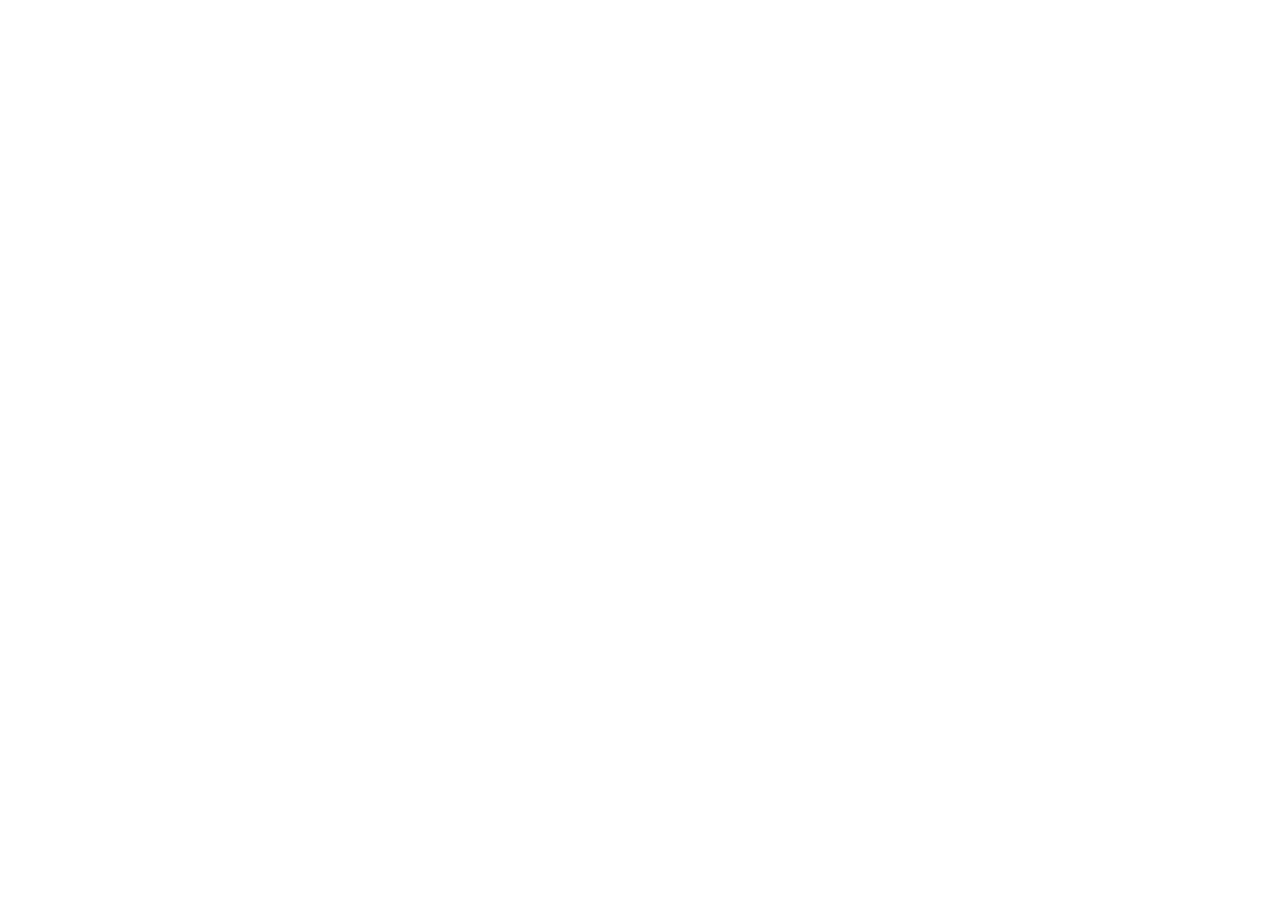
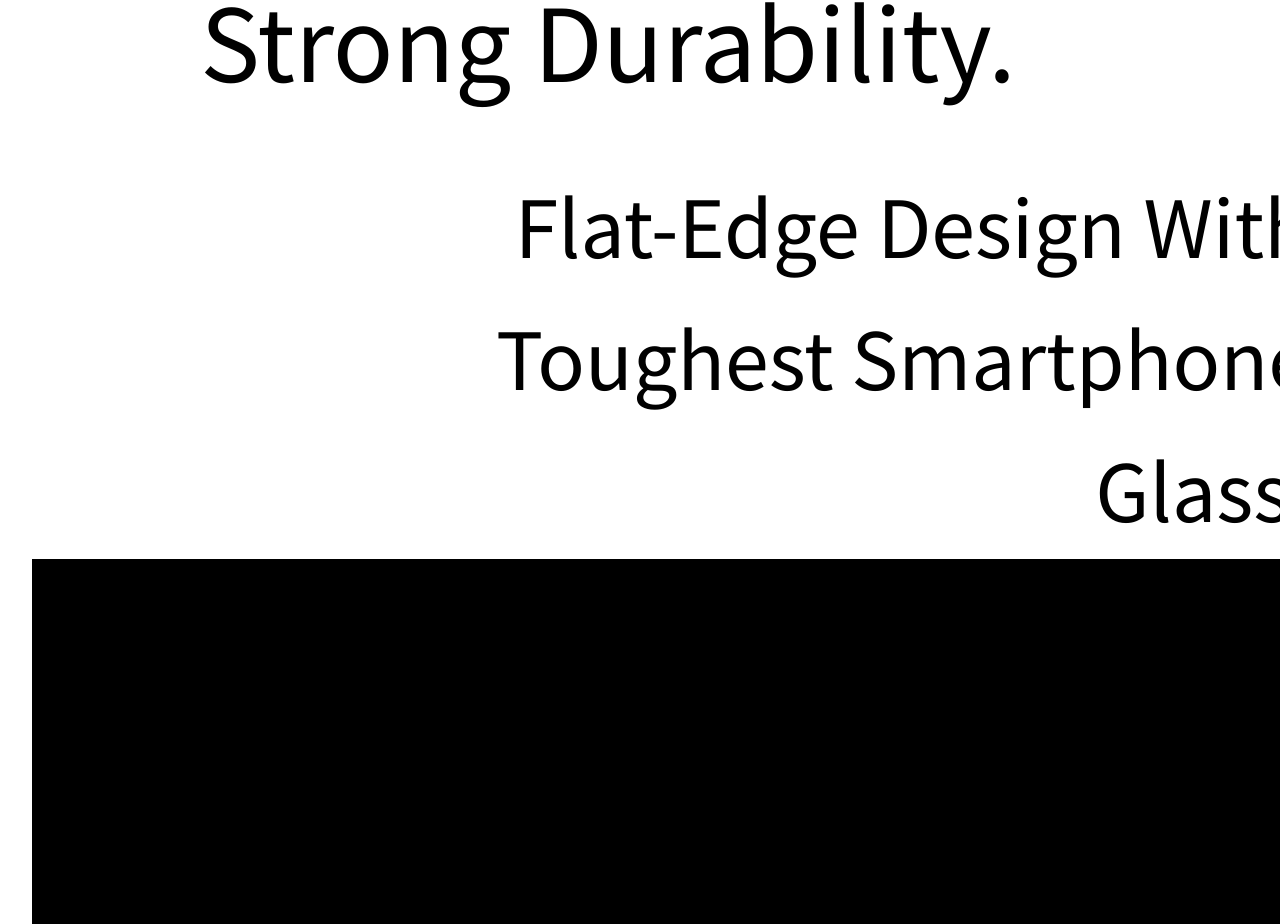
Before and after one commit to Bhairav001/Apple-Iphone-Website, a React (Vite) app in the folder Apple-Iphone-clone/: page / in a window 1280 px wide. Shown: the part 1873-2797 px from the top of the page. Before the commit the page ends 864 px from the top, so only its background shows below. Built offline with nearby package versions, Linux system fonts and the light colour scheme.

Commit message:
added Quote section

```diff
--- a/Apple-Iphone-clone/src/App.jsx
+++ b/Apple-Iphone-clone/src/App.jsx
@@ -1,6 +1,9 @@
 
 import './App.css'
 import BatterySection from './sections/BatterySection'
+import DesignSection from './sections/DesignSection'
+import HeroSection from './sections/HeroSection'
+import Quote from './sections/Quote'
 import { GlobalStyle } from './styles/GlobalStyle'
 
 function App() {
@@ -9,6 +12,9 @@ function App() {
     <>
       <GlobalStyle/>
       <BatterySection/>
+      <HeroSection/>
+      <DesignSection/>
+      <Quote/>
     </>
   )
 }
--- /dev/null
+++ b/Apple-Iphone-clone/src/sections/Quote.jsx
@@ -0,0 +1,132 @@
+import gsap from "gsap";
+import ScrollTrigger from "gsap/ScrollTrigger";
+import React from "react";
+import { useRef } from "react";
+import { useLayoutEffect } from "react";
+import styled, { keyframes } from "styled-components";
+
+const Section = styled.section`
+  width: 100vw;
+  height: 100vh;
+  position: relative;
+
+  display: flex;
+  justify-content: center;
+  align-items: center;
+`;
+
+const TextContainer = styled.div`
+  width: 100vw;
+  height: 100vh;
+
+  display: flex;
+  flex-direction: column;
+  justify-content: center;
+  align-items: center;
+
+  background-color: var(--dark);
+  color: var(--white);
+`;
+const moveUp = keyframes`
+100%{
+    transform: translateY(0);
+}
+`;
+
+const Text = styled.p`
+  width: 50%;
+  font-size: var(--fontlg);
+  position: relative;
+  height: var(--fontmd);
+  overflow: hidden;
+
+  span {
+    position: absolute;
+    transform: translateY(3rem);
+    animation-name: ${moveUp};
+    animation-duration: 2.5s;
+    animation-timing-function: ease;
+    animation-fill-mode: forwards;
+    animation-delay: ${(props) => props.delay};
+    font-family: var(--fontL);
+    background-image: linear-gradient(-45deg, var(--gradient));
+    background-clip: text;
+    -webkit-background-clip: text;
+    -webkit-text-fill-color: transparent;
+  }
+
+  .author {
+    width: 100%;
+    text-align: end;
+    background-image: linear-gradient(-180deg, var(--gradient));
+    font-family: var(--fontR);
+  }
+
+  @media screen and (max-width: 70em) {
+    width: 70%;
+  }
+
+  @media screen and (max-width: 48em) {
+    font-size: var(--fontmd);
+    height: var(--fontsm);
+  }
+  @media screen and (max-width: 40em) {
+    width: 90%;
+  }
+  @media screen and (max-width: 30em) {
+    font-size: var(--fontxs);
+  }
+`;
+
+const Quote = () => {
+  gsap.registerPlugin(ScrollTrigger);
+  const sectionRef = useRef(null);
+
+  useLayoutEffect(() => {
+    let Elem = sectionRef.current;
+
+    let trigger = ScrollTrigger.create({
+      trigger: Elem,
+      start: "top top",
+      pin: true,
+      pinSpacing: false,
+    });
+
+    return () => {
+      if (trigger) trigger.kill();
+    };
+  }, []);
+
+  return (
+    <Section ref={sectionRef}>
+      <TextContainer>
+        <Text delay="0s">
+          {" "}
+          <span>&#8220; You can't connect the dots looking forward;</span>{" "}
+        </Text>
+        <Text delay="0.4s">
+          {" "}
+          <span>
+            &nbsp;&nbsp;&nbsp;you can only connect them looking backward.
+          </span>{" "}
+        </Text>
+        <Text delay="0.8s">
+          {" "}
+          <span>&nbsp;&nbsp;&nbsp;so you have to trust that the dots</span>{" "}
+        </Text>
+        <Text delay="1.2s">
+          {" "}
+          <span>
+            &nbsp;&nbsp;&nbsp;will somehow connect in your future. &#8221;
+          </span>{" "}
+        </Text>
+        <Text delay="1.6s">
+          {" "}
+          <span className="author">&#x23AF; Steve Jobs</span>{" "}
+        </Text>
+      </TextContainer>
+    </Section>
+  );
+};
+
+export default Quote;
```
